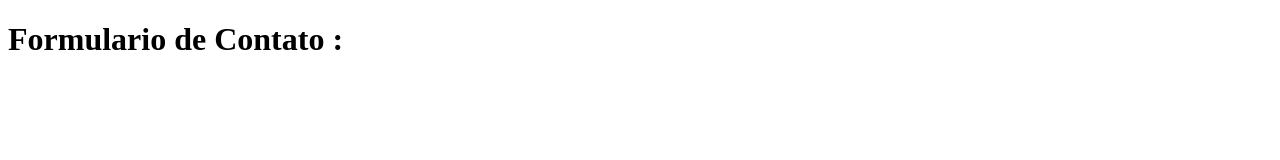
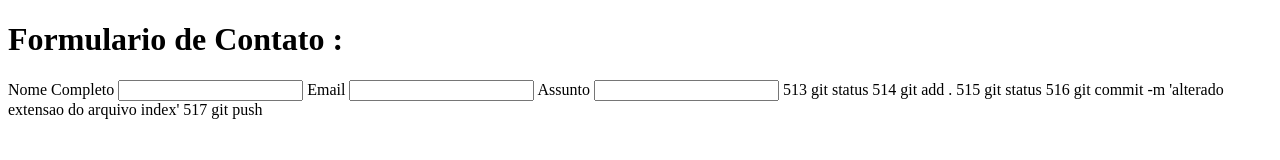
Before and after one commit to AlicioCunha/aprendendo-git, a plain HTML site: page index.html in a window 1280 px wide. Drawn offline with Linux system fonts and the light colour scheme.

Commit message:
adicionado o campo de assunto

```diff
--- a/index.html
+++ b/index.html
@@ -7,6 +7,27 @@
 	<body>
 		<h1>Formulario de Contato :</h1>
 
+		<label>
+			<span>Nome Completo</span>
+			<input type="text" class="input_text" name="nome" id="name"/>
+		</label>
+
+		<label>
+			<span>Email</span>
+		   <input type="text" class="input_text" name="email" id="email"/>
+		</label>
+
+		<label>
+			<span>Assunto</span>
+		   <input type="text" class="input_text" name="assunto" id="subject"/>
+	   </label>
 
 	</body>
 </html>
+
+
+513  git status
+514  git add .
+515  git status
+516  git commit -m 'alterado extensao do arquivo index'
+517  git push
```
